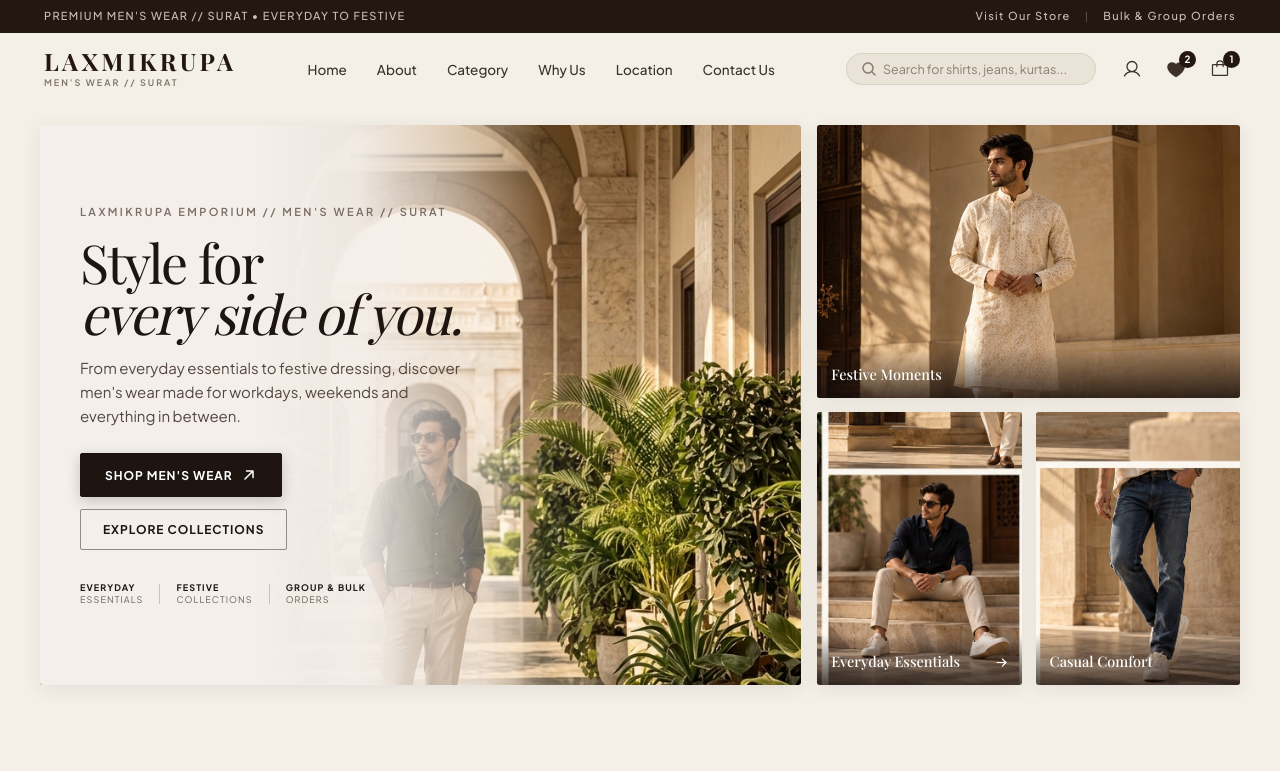
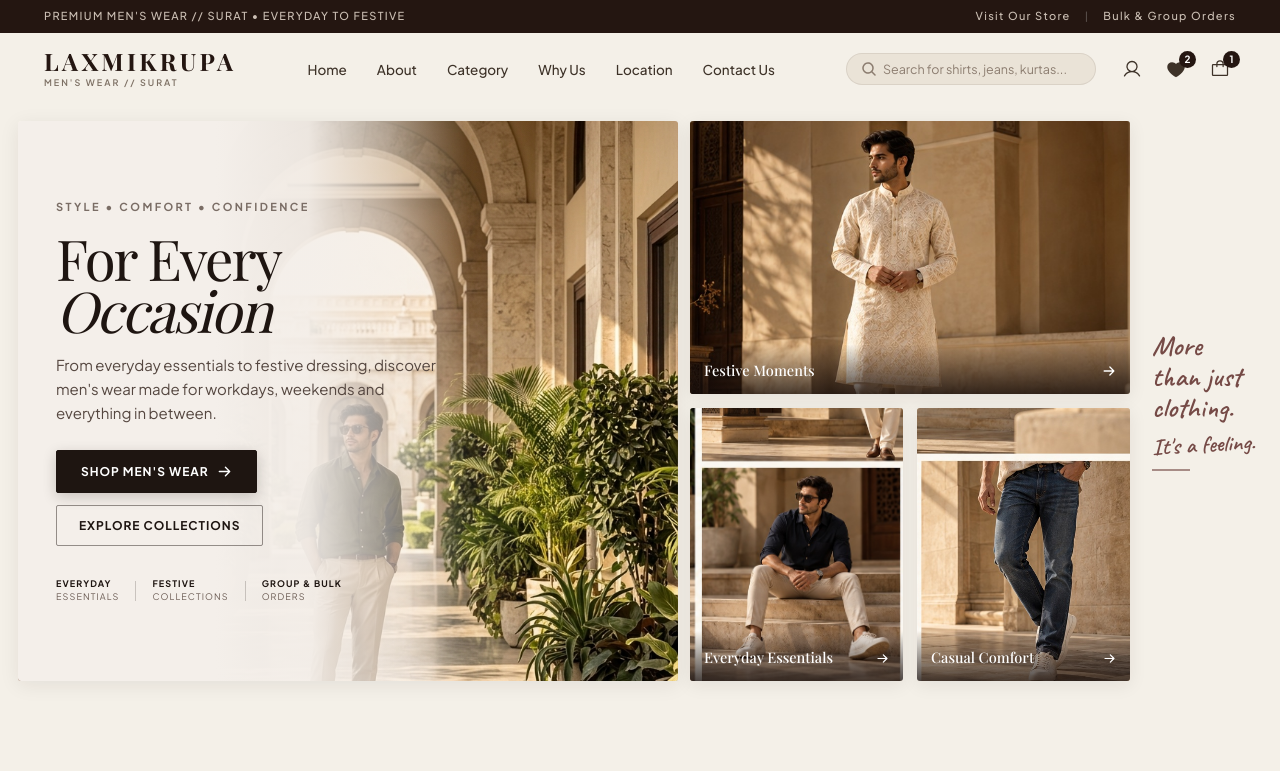
Before and after one commit to mahesh7805/laxmikrupa-mens-wear, a React (Vite) app: page /concept-2 in a window 1280 px wide. Shown: the top 771 px of the page. Built offline with nearby package versions, Linux system fonts and the light colour scheme; the HTML template or start-up script is replaced by a standard one; a web font is replaced by a local one.

Commit message:
feat(concept2): add right editorial tagline and expand hero grid to full edge-to-edge screen width

```diff
--- a/src/concepts/Concept2/components/Hero/Hero.jsx
+++ b/src/concepts/Concept2/components/Hero/Hero.jsx
@@ -1,5 +1,5 @@
 import React from 'react';
-import { ArrowUpRight, ArrowRight } from '@phosphor-icons/react';
+import { ArrowRight } from '@phosphor-icons/react';
 import { getAssetPath } from '../../../../utils/assetPath';
 import './hero.css';
 
@@ -19,7 +19,7 @@ export function Hero({ onExploreClick, onShopClick }) {
 
   return (
     <section id="hero" className="c2-hero-section">
-      <div className="concept2-container c2-hero-container">
+      <div className="c2-hero-full-container">
         {/* Left: Stretched Panoramic Hero Banner */}
         <div className="c2-hero-banner">
           {/* Main Tall Standing Model Photo stretched across right & center */}
@@ -36,12 +36,12 @@ export function Hero({ onExploreClick, onShopClick }) {
           {/* Left-Aligned Editorial Text Content */}
           <div className="c2-hero-banner-content">
             <span className="c2-hero-eyebrow">
-              LAXMIKRUPA EMPORIUM // MEN'S WEAR // SURAT
+              STYLE • COMFORT • CONFIDENCE
             </span>
 
             <h1 className="c2-hero-title">
-              Style for<br />
-              <em>every side of you.</em>
+              For Every<br />
+              <em>Occasion</em>
             </h1>
 
             <p className="c2-hero-description">
@@ -55,7 +55,7 @@ export function Hero({ onExploreClick, onShopClick }) {
                 onClick={() => handleScrollTo('new-arrivals')}
               >
                 <span>Shop Men's Wear</span>
-                <ArrowUpRight size={16} weight="bold" />
+                <ArrowRight size={15} weight="bold" />
               </button>
 
               <button
@@ -86,7 +86,7 @@ export function Hero({ onExploreClick, onShopClick }) {
           </div>
         </div>
 
-        {/* Right: 3-Image Stack matching reference */}
+        {/* Center-Right: 3-Image Collage Stack matching reference */}
         <div className="c2-hero-right-stack">
           {/* Top Card: Festive Moments */}
           <div
@@ -99,6 +99,7 @@ export function Hero({ onExploreClick, onShopClick }) {
             />
             <div className="c2-hero-card-overlay">
               <span>Festive Moments</span>
+              <ArrowRight size={14} weight="bold" />
             </div>
           </div>
 
@@ -130,9 +131,23 @@ export function Hero({ onExploreClick, onShopClick }) {
               />
               <div className="c2-hero-card-overlay">
                 <span>Casual Comfort</span>
+                <ArrowRight size={13} weight="bold" />
               </div>
             </div>
           </div>
+        </div>
+
+        {/* Far Right: Editorial Calligraphic Tagline Accent */}
+        <div className="c2-hero-tagline">
+          <div className="c2-tagline-serif">
+            <span>More</span>
+            <span>than just</span>
+            <span>clothing.</span>
+          </div>
+          <div className="c2-tagline-script">
+            It's a feeling.
+          </div>
+          <div className="c2-tagline-line" />
         </div>
       </div>
     </section>
--- a/src/concepts/Concept2/components/Hero/hero.css
+++ b/src/concepts/Concept2/components/Hero/hero.css
@@ -1,19 +1,24 @@
 /* ==========================================================================
-   CONCEPT 2: HERO STYLES (Panoramic Banner + 3-Image Collage Reference)
+   CONCEPT 2: HERO STYLES (Full-Screen Panoramic Banner + 3-Card Collage + Tagline)
    ========================================================================== */
 
 .c2-hero-section {
-  padding: 20px 0 40px 0;
+  padding: 16px 0 32px 0;
   background-color: var(--c2-bg-ivory);
   position: relative;
   overflow: hidden;
+  width: 100%;
 }
 
-/* Two-column hero container: Left Panoramic Banner + Right 3-Image Stack */
-.c2-hero-container {
+/* Full-Screen Edge-to-Edge Hero Grid Container */
+.c2-hero-full-container {
+  width: 100%;
+  max-width: 100%;
+  padding: 0 24px;
+  margin: 0 auto;
   display: grid;
-  grid-template-columns: minmax(0, 1.8fr) minmax(400px, 1fr);
-  gap: 16px;
+  grid-template-columns: minmax(0, 1.6fr) minmax(370px, 0.95fr) 140px;
+  gap: 14px;
   align-items: stretch;
   min-height: 560px;
 }
@@ -22,7 +27,7 @@
 .c2-hero-banner {
   position: relative;
   height: 100%;
-  min-height: 540px;
+  min-height: 560px;
   border-radius: 3px;
   overflow: hidden;
   background-color: #F4EFEA;
@@ -57,11 +62,11 @@
   background: linear-gradient(
     90deg,
     #F4EFEA 0%,
-    #F4EFEA 28%,
-    rgba(244, 239, 234, 0.95) 42%,
-    rgba(244, 239, 234, 0.55) 54%,
-    rgba(244, 239, 234, 0.08) 66%,
-    transparent 76%
+    #F4EFEA 30%,
+    rgba(244, 239, 234, 0.95) 44%,
+    rgba(244, 239, 234, 0.58) 56%,
+    rgba(244, 239, 234, 0.08) 68%,
+    transparent 78%
   );
   pointer-events: none;
 }
@@ -70,8 +75,8 @@
 .c2-hero-banner-content {
   position: relative;
   z-index: 3;
-  padding: 44px 40px;
-  max-width: 500px;
+  padding: 44px 38px;
+  max-width: 480px;
   display: flex;
   flex-direction: column;
 }
@@ -79,7 +84,7 @@
 .c2-hero-eyebrow {
   font-family: var(--c2-font-sans);
   font-size: 11px;
-  font-weight: 600;
+  font-weight: 700;
   letter-spacing: 0.22em;
   color: #7A6D65;
   text-transform: uppercase;
@@ -88,9 +93,9 @@
 
 .c2-hero-title {
   font-family: var(--c2-font-serif);
-  font-size: clamp(46px, 4.2vw, 64px);
+  font-size: clamp(48px, 4.4vw, 68px);
   font-weight: 400;
-  line-height: 0.95;
+  line-height: 0.92;
   color: #1E1511;
   letter-spacing: -0.035em;
   margin: 0 0 18px 0;
@@ -202,7 +207,7 @@
 }
 
 /* ==========================================================================
-   Right 3-Image Stack
+   Center-Right 3-Image Stack
    ========================================================================== */
 .c2-hero-right-stack {
   display: flex;
@@ -280,31 +285,76 @@
 }
 
 /* ==========================================================================
+   Far Right Editorial Tagline Accent
+   ========================================================================== */
+.c2-hero-tagline {
+  display: flex;
+  flex-direction: column;
+  justify-content: center;
+  align-items: flex-start;
+  padding-left: 10px;
+}
+
+.c2-tagline-serif {
+  display: flex;
+  flex-direction: column;
+  font-family: 'Caveat', cursive;
+  font-size: 32px;
+  line-height: 1.1;
+  color: var(--c2-accent-burgundy);
+  font-weight: 600;
+  margin-bottom: 8px;
+}
+
+.c2-tagline-script {
+  font-family: 'Caveat', cursive;
+  font-size: 26px;
+  line-height: 1.1;
+  color: var(--c2-accent-burgundy);
+  font-weight: 600;
+  transform: rotate(-3deg);
+  margin-bottom: 12px;
+}
+
+.c2-tagline-line {
+  width: 38px;
+  height: 1.5px;
+  background-color: var(--c2-accent-burgundy);
+  opacity: 0.6;
+}
+
+/* ==========================================================================
    Responsive Breakpoints
    ========================================================================== */
-@media (max-width: 1200px) {
-  .c2-hero-container {
-    grid-template-columns: minmax(0, 1.55fr) minmax(330px, 1fr);
+@media (max-width: 1380px) {
+  .c2-hero-full-container {
+    grid-template-columns: minmax(0, 1.5fr) minmax(340px, 1fr) 120px;
     gap: 12px;
-    min-height: 500px;
+    padding: 0 18px;
   }
-  .c2-hero-banner {
-    min-height: 500px;
+  .c2-tagline-serif {
+    font-size: 28px;
   }
-  .c2-hero-banner-content {
-    padding: 36px 30px;
-    max-width: 440px;
-  }
-  .c2-hero-title {
-    font-size: 48px;
+  .c2-tagline-script {
+    font-size: 23px;
   }
 }
 
-@media (max-width: 960px) {
-  .c2-hero-container {
+@media (max-width: 1100px) {
+  .c2-hero-full-container {
+    grid-template-columns: minmax(0, 1.5fr) minmax(320px, 1fr);
+  }
+  .c2-hero-tagline {
+    display: none;
+  }
+}
+
+@media (max-width: 900px) {
+  .c2-hero-full-container {
     grid-template-columns: 1fr;
     gap: 16px;
     min-height: auto;
+    padding: 0 16px;
   }
   .c2-hero-banner {
     min-height: 480px;
@@ -333,7 +383,10 @@
 
 @media (max-width: 640px) {
   .c2-hero-section {
-    padding: 16px 0 32px 0;
+    padding: 12px 0 28px 0;
+  }
+  .c2-hero-full-container {
+    padding: 0 12px;
   }
   .c2-hero-banner {
     min-height: auto;
```
